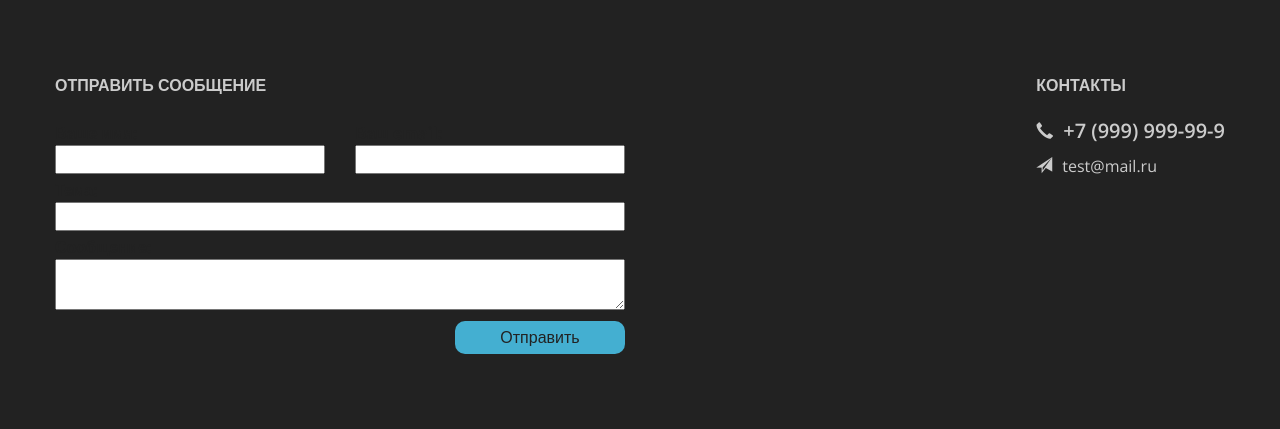
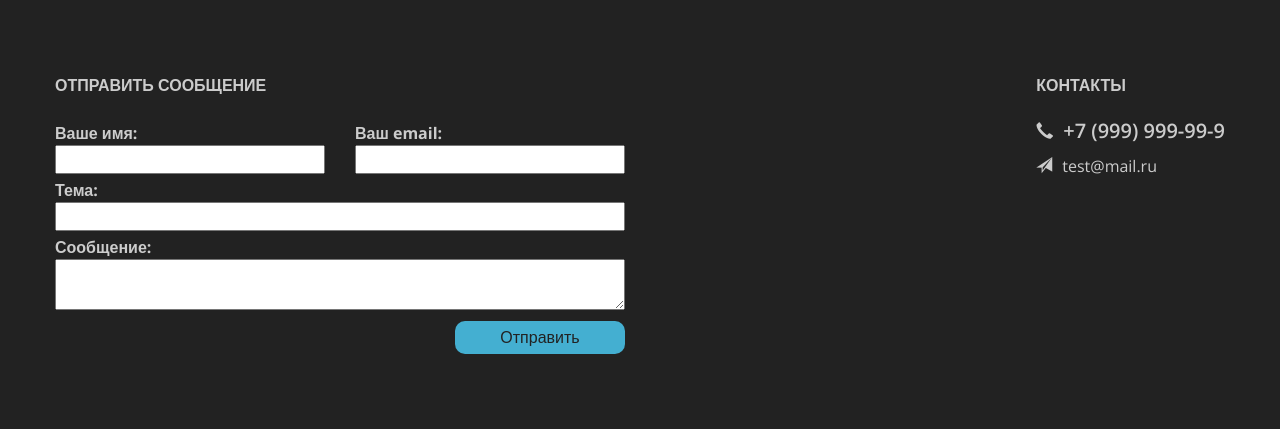
Before and after one commit to KaskaRUS/itservice, a PHP site: page / in a window 1280 px wide. Shown: the part 1886-2315 px from the top of the page. Run offline with PHP 8.4, Linux system fonts and the light colour scheme.

Commit message:
fix styles

```diff
--- a/web/css/style.css
+++ b/web/css/style.css
@@ -613,8 +613,6 @@ a:focus {
 .block-contact .mail i {
   margin-right: 10px; }
 
-#message_form {
-  color: #222; }
 #message_form label {
   width: 100%; }
   #message_form label input, #message_form label textarea {
--- a/web/css/style.scss
+++ b/web/css/style.scss
@@ -743,8 +743,6 @@ a:focus {
 }
 
 #message_form {
-    color: #222;
-
     label {
         width: 100%;
         input, textarea {
```
Also changed, not shown: 1 other file. Lines whose indentation alone changed are shown as unchanged.
